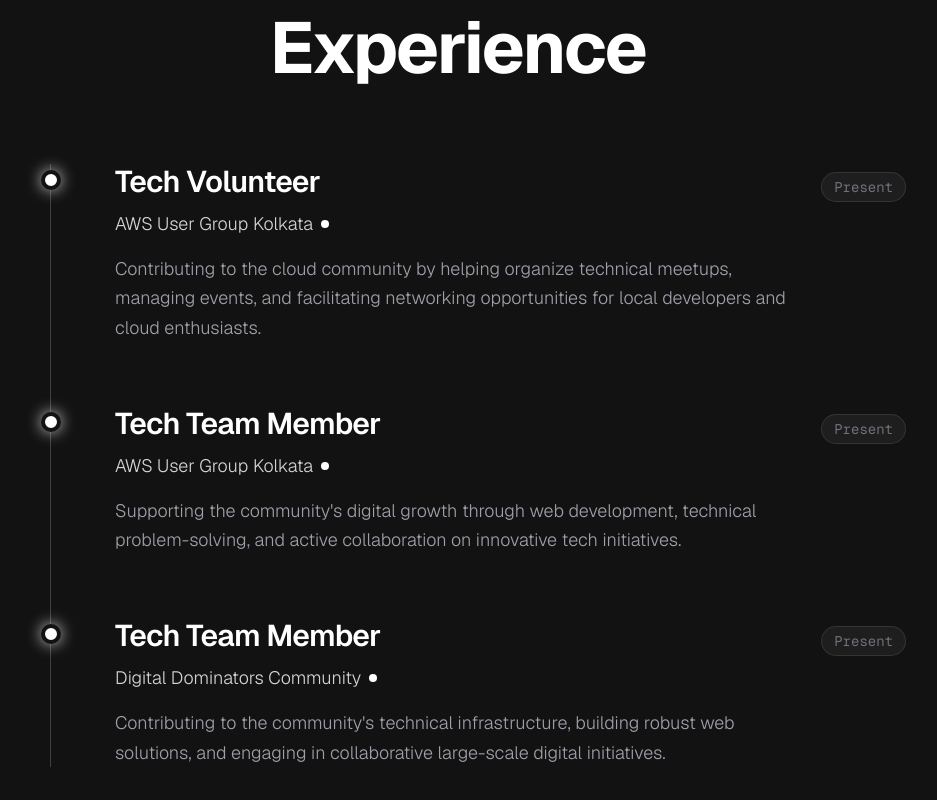
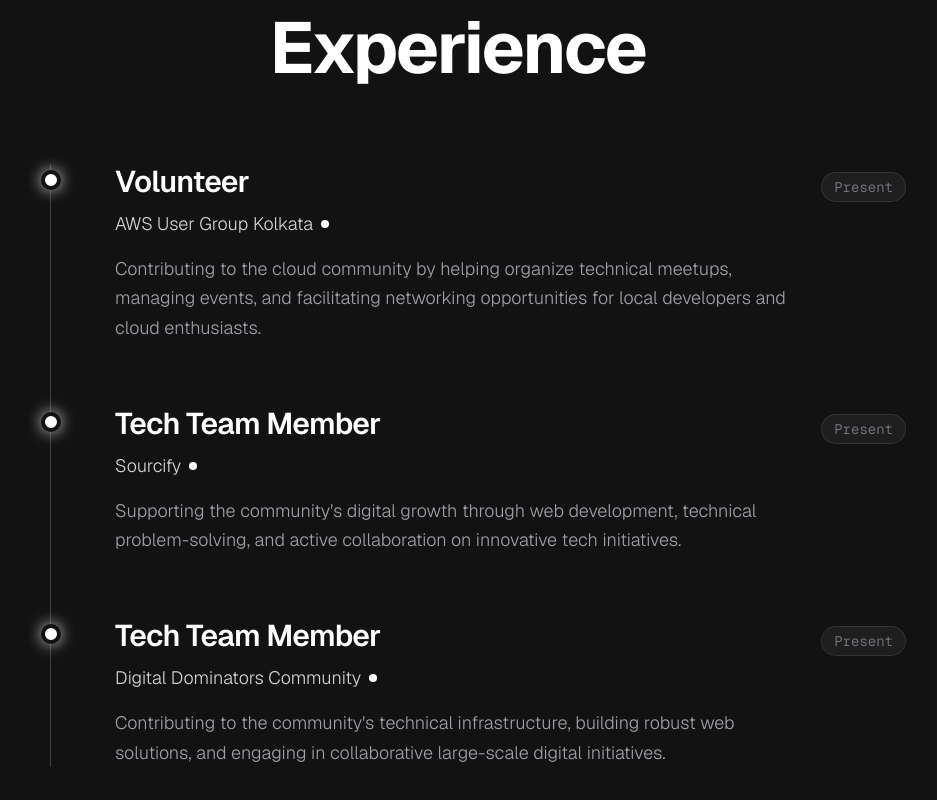
Before and after one commit to MindfulTechie-06/Portfolio_New, a Next.js app: page / in a window 1280 px wide. Shown: the part 6242-7042 px from the top of the page, without its empty margins (182-1119 px from the left). Built offline with nearby package versions, Linux system fonts and the light colour scheme.

Commit message:
update: refresh portfolio experience section

```diff
--- a/src/components/Experience.tsx
+++ b/src/components/Experience.tsx
@@ -5,7 +5,7 @@
 export default function Experience() {
   const experiences = [
     {
-      role: "Tech Volunteer",
+      role: "Volunteer",
       company: "AWS User Group Kolkata",
       date: "Present",
       description: "Contributing to the cloud community by helping organize technical meetups, managing events, and facilitating networking opportunities for local developers and cloud enthusiasts.",
@@ -13,7 +13,7 @@
     },
     {
       role: "Tech Team Member",
-      company: "AWS User Group Kolkata",
+      company: "Sourcify",
       date: "Present",
       description: "Supporting the community's digital growth through web development, technical problem-solving, and active collaboration on innovative tech initiatives.",
       current: true
```
